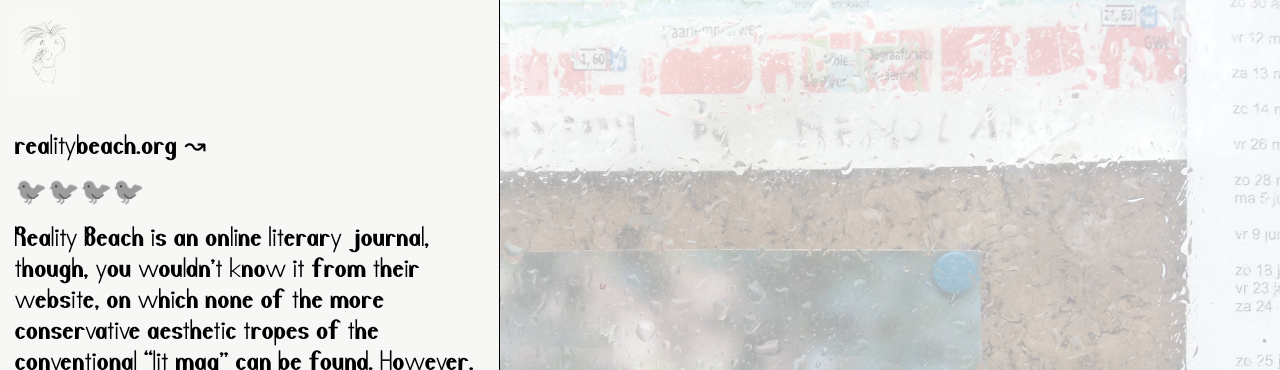
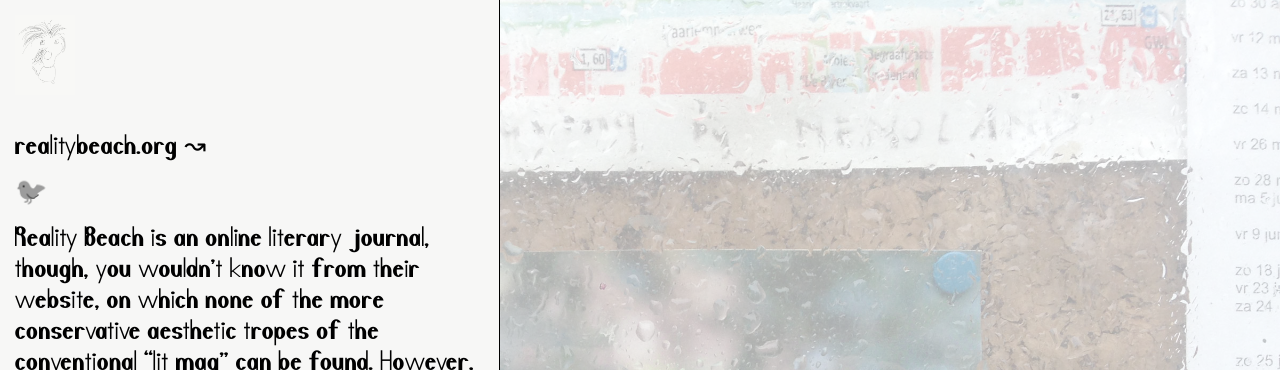
Before and after one commit to oilstel/gflbf, a Jekyll site: the page built from _reviews/2018-04-11-realitybeach.markdown, in a window 1280 px wide. Shown: the top 370 px of the page. Built offline with Jekyll 4.4.1, drawn with Linux system fonts in a browser that asks for light colours.

Commit message:
one birdie

```diff
--- a/_reviews/2018-04-11-realitybeach.markdown
+++ b/_reviews/2018-04-11-realitybeach.markdown
@@ -1,7 +1,7 @@
 ---
 title: realitybeach.org
 date: 2018-04-11 03:00:00 -05:00
-rating: '🐦🐦🐦🐦'
+rating: '🐦'
 source_url: 'http://realitybeach.org/'
 ---
 
```
Also changed, not shown: 6 other files.
